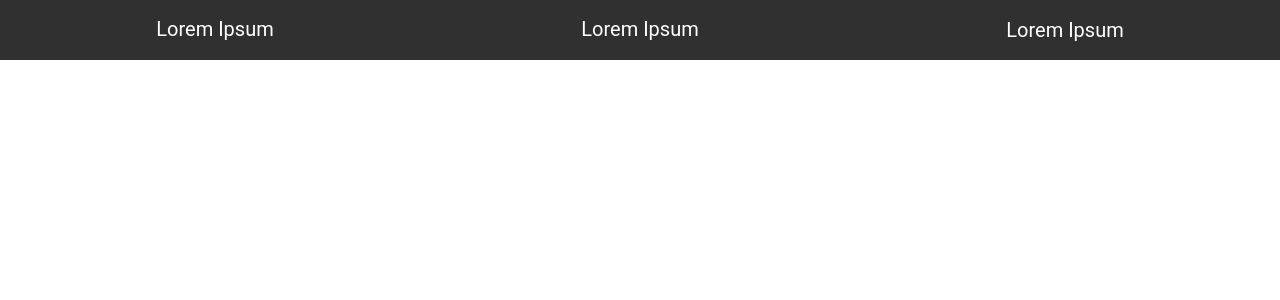
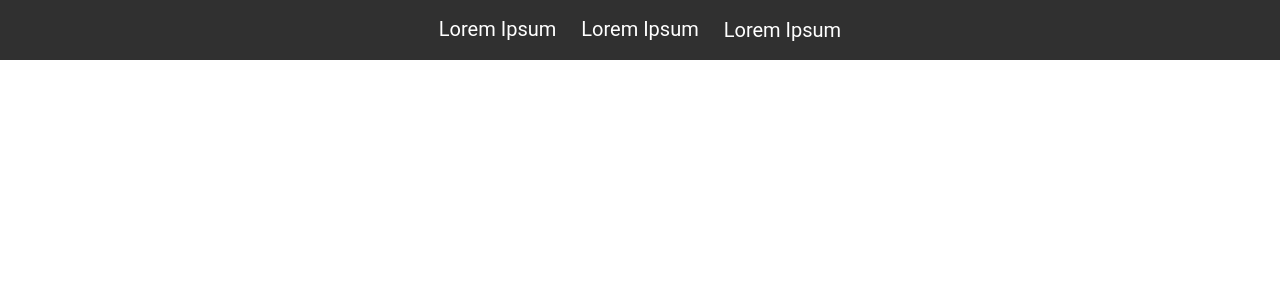
Before and after one commit to Ignas-Vaitkus/kickertech-task, a React (Create React App) app: page / in a window 1280 px wide. Shown: the top 300 px of the page. Built offline with nearby package versions, Linux system fonts and the light colour scheme.

Commit message:
Corrected menu item spacing

```diff
--- a/src/components/Navbar/Navbar.css
+++ b/src/components/Navbar/Navbar.css
@@ -121,8 +121,6 @@
     height: 100%;
     display: flex;
     flex-direction: row;
-    justify-content: center;
-    align-items: center;
     list-style-type: none;
     transform: translate(0);
     gap: 25px;
@@ -130,4 +128,9 @@
     margin: 0;
     padding: 0;
   }
+
+  .Navbar ul li {
+    width: auto;
+    height: auto;
+  }
 }
```
